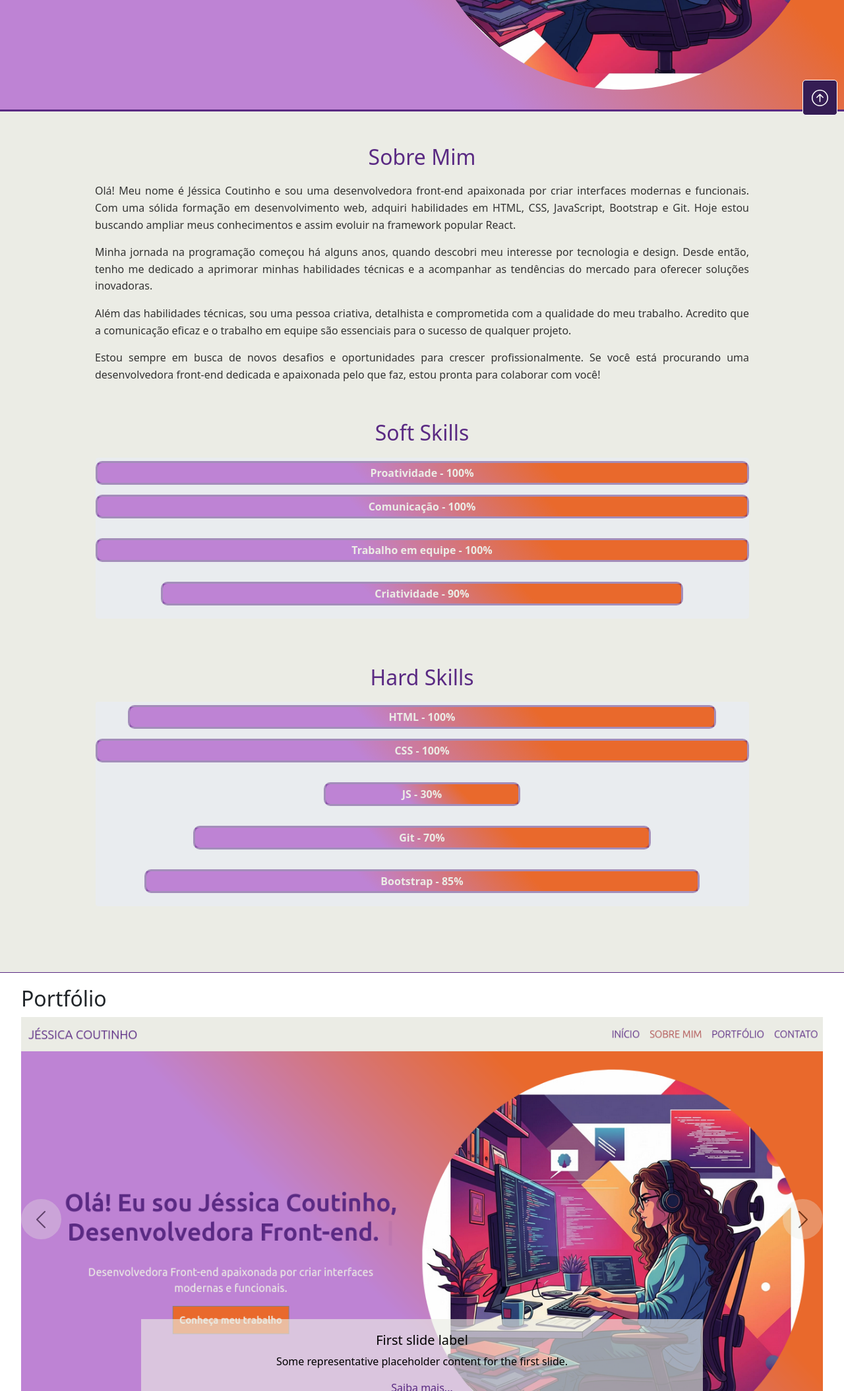
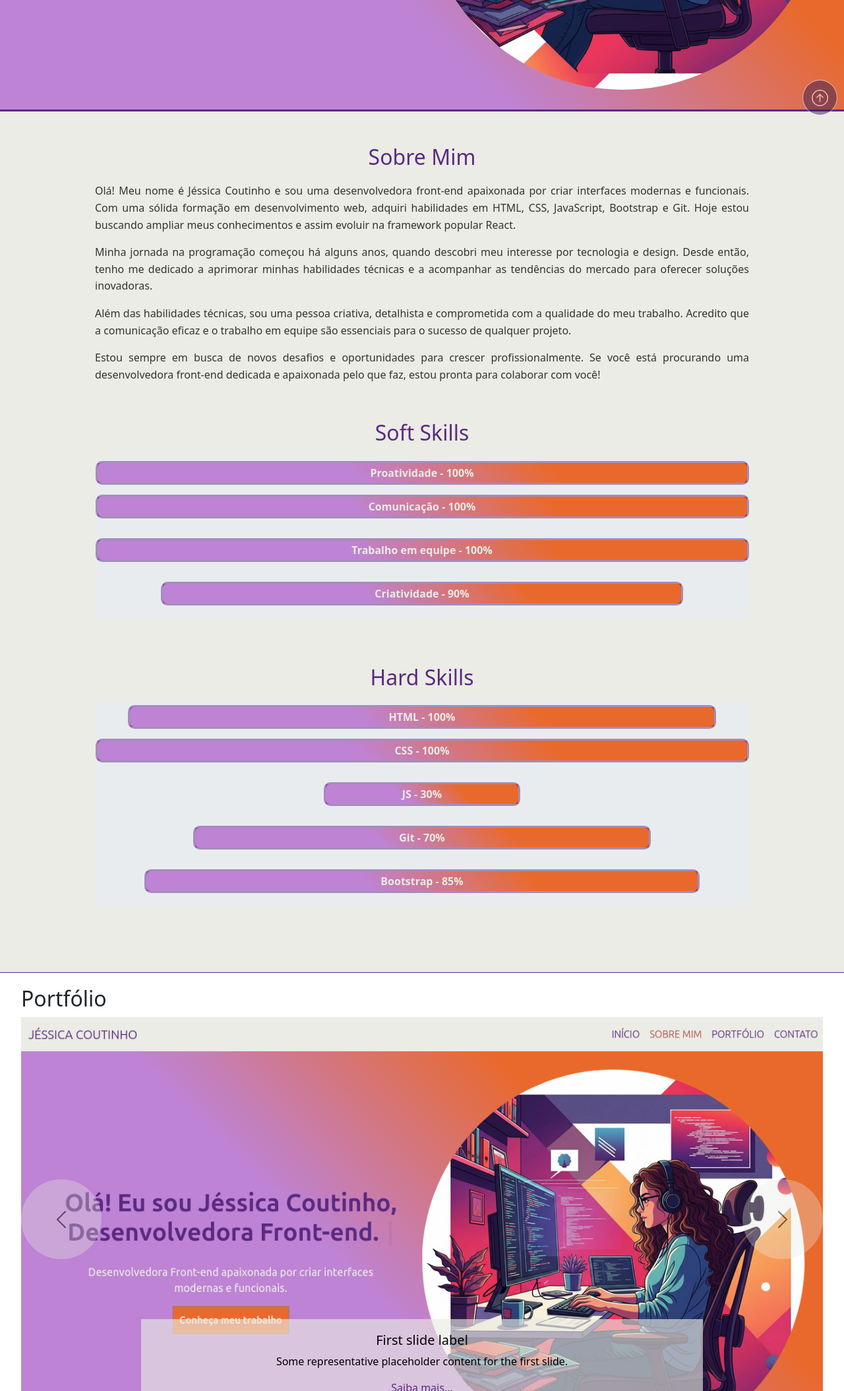
Before and after one commit to coutinhojessica/jcsite, a plain HTML site: page index.html in a window 1280 px wide. Shown: the part 560-2669 px from the top of the page at 66% size. Drawn offline with nearby package versions, Linux system fonts and the light colour scheme.

Commit message:
Correções na sessão de portfólio e voltar ao topo

```diff
--- a/assets/css/style.css
+++ b/assets/css/style.css
@@ -308,8 +308,8 @@ h1::after {
 }
 .control-prev-next {
   background-color: #ebece5a1;
-  height: 10%;
-  width: 5%;
+  max-height: 20%;
+  width: 10%;
   display: flex;
   flex-direction: row;
   justify-self: center;
@@ -328,8 +328,10 @@ h1::after {
   position: fixed;
   right: 10px;
   bottom: 65px;
-  border-radius: 5px;
+  border-radius: 50%;
+  aspect-ratio: 1/1;
   border: 1px solid #fff;
+  opacity: 0.5;
 }
 footer {
   display: flex;
--- a/index.html
+++ b/index.html
@@ -147,7 +147,7 @@
                                 <button type="button" data-bs-target="#carouselExampleDark" data-bs-slide-to="2" aria-label="Slide 3"></button>
                             </div>
                             <div class="carousel-inner">
-                                <div class="carousel-item active">
+                                <div class="carousel-item active" data-bs-interval="10000">
                                 <img src="assets/img/img-site.png" class="d-block w-100" alt="...">
                                 <div class="carousel-caption d-none d-md-block control-legend">
                                     <h5>First slide label</h5>
@@ -155,7 +155,7 @@
                                     <a class="link-project" href="http://">Saiba mais...</a>
                                 </div>
                                 </div>
-                                <div class="carousel-item">
+                                <div class="carousel-item" data-bs-interval="20000">
                                 <img src="assets/img/img-site.png" class="d-block w-100" alt="...">
                                 <div class="carousel-caption d-none d-md-block control-legend">
                                     <h5>Second slide label</h5>
```
